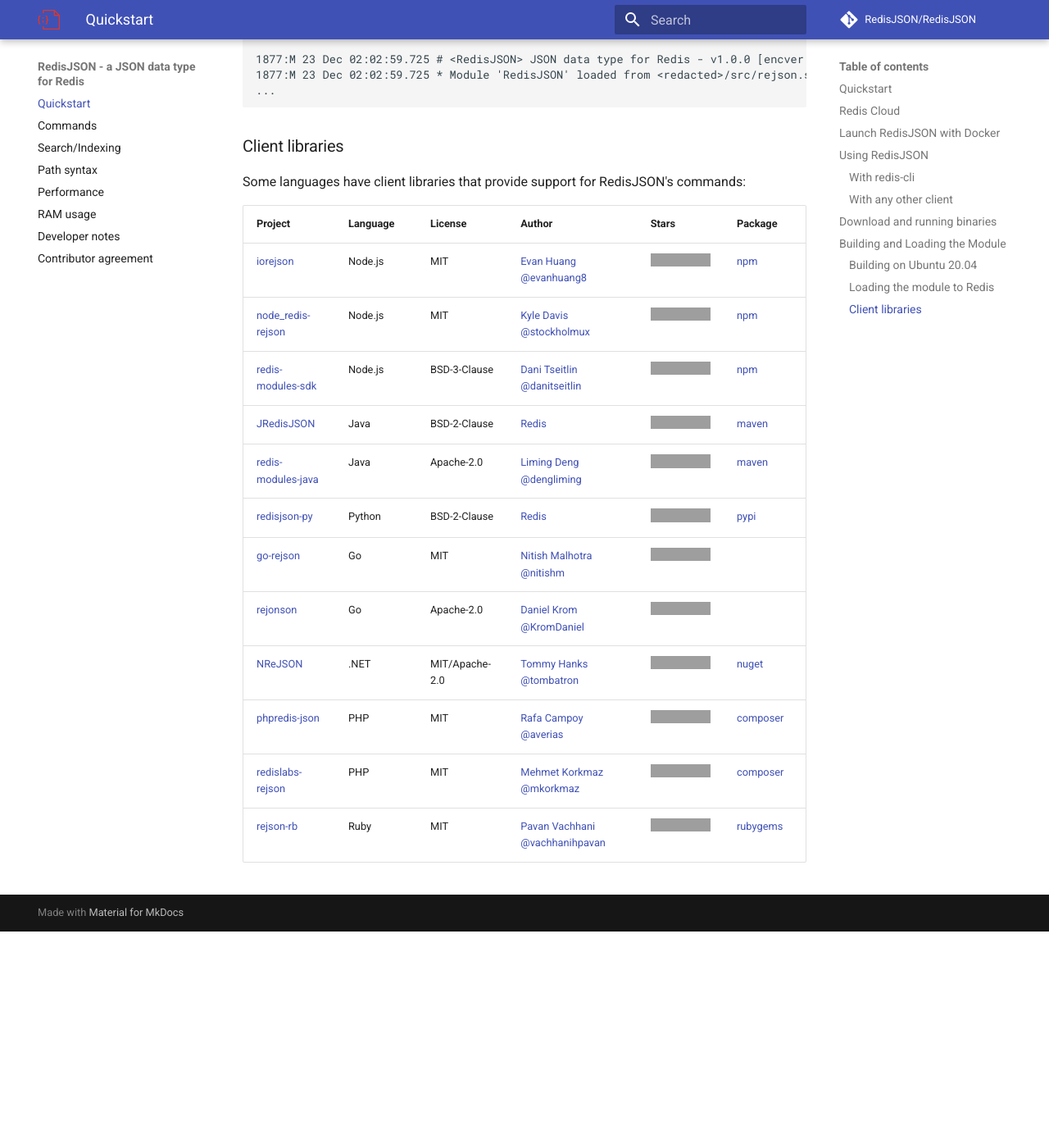
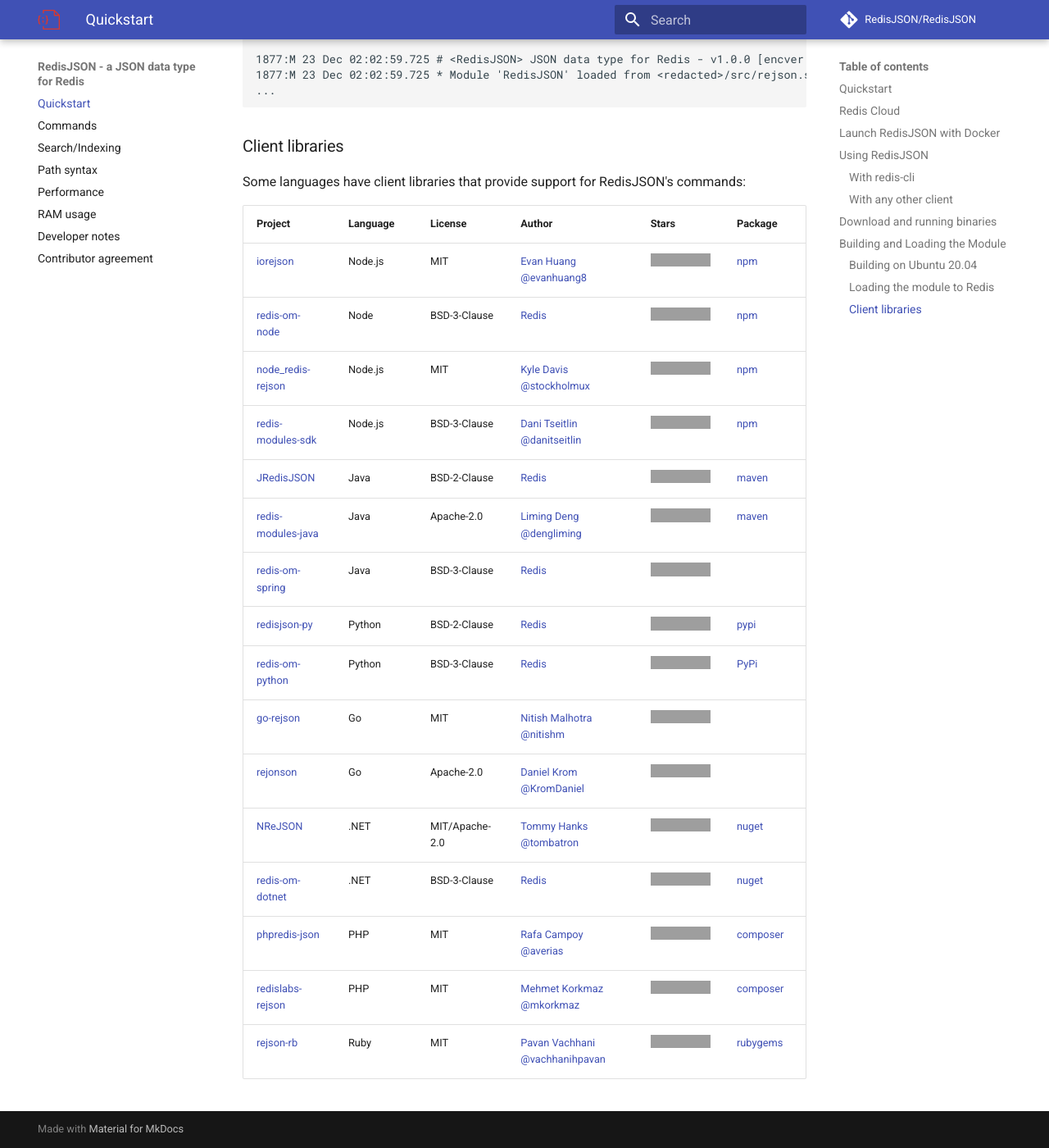
Before and after one commit to RedisJSON/RedisJSON, an MkDocs documentation site: the page built from docs/index.md, in a window 1280 px wide and 1400 px high, scrolled down 5527 px. Shown: the whole window at 82% size. Built offline with MkDocs 1.6.1 and Material for MkDocs 9.7.7, drawn with Linux system fonts in a browser that asks for light colours; comment, search, counter and statistics services are not loaded; before the commit the page ends 6663 px from its top, so only the background shows below that; grey boxes are pictures that could not be loaded.

Commit message:
Adding Redis OM libraries to client libraries list.

```diff
--- a/docs/index.md
+++ b/docs/index.md
@@ -228,14 +228,18 @@
 | Project | Language | License | Author | Stars | Package |
 | ------- | -------- | ------- | ------ | ----- | --- |
 | [iorejson][iorejson-url] | Node.js | MIT | [Evan Huang @evanhuang8][iorejson-author] | [![iorejson-stars]][iorejson-url] | [npm][iorejson-package] |
+| [redis-om-node][redis-om-node-url]  | Node | BSD-3-Clause | [Redis][redis-om-node-author] | [![redis-om-node-stars]][redis-om-node-url] | [npm][redis-om-node-package] |
 | [node_redis-rejson][node_redis-rejson-url] | Node.js | MIT | [Kyle Davis @stockholmux][node_redis-rejson-author] | [![node_redis-rejson-stars]][node_redis-rejson-url] | [npm][node_redis-rejson-package]  |
 | [redis-modules-sdk][redis-modules-sdk-url] | Node.js | BSD-3-Clause | [Dani Tseitlin @danitseitlin][redis-modules-sdk-author] | [![redis-modules-sdk-stars]][redis-modules-sdk-url] | [npm][redis-modules-sdk-package] |
 | [JRedisJSON][JRedisJSON-url] | Java | BSD-2-Clause | [Redis][JRedisJSON-author] | [![JRedisJSON-stars]][JRedisJSON-url] | [maven][JRedisJSON-package] |
 | [redis-modules-java][redis-modules-java-url] | Java | Apache-2.0 | [Liming Deng @dengliming][redis-modules-java-author] | [![redis-modules-java-stars]][redis-modules-java-url] | [maven][redis-modules-java-package] |
+| [redis-om-spring][redis-om-spring-url]  | Java | BSD-3-Clause | [Redis][redis-om-spring-author] | [![redis-om-spring-stars]][redis-om-spring-url] | |
 | [redisjson-py][rejson-py-url]  | Python | BSD-2-Clause | [Redis][rejson-py-author] | [![rejson-py-stars]][rejson-py-url] | [pypi][rejson-py-package] |
+| [redis-om-python][redis-om-python-url]  | Python | BSD-3-Clause | [Redis][redis-om-python-author] | [![redis-om-python-stars]][redis-om-python-url] | [PyPi][redis-om-python-package] |
 | [go-rejson][go-rejson-url] | Go | MIT | [Nitish Malhotra @nitishm][go-rejson-author] | [![go-rejson-stars]][go-rejson-url] | |
 | [rejonson][rejonson-url] | Go | Apache-2.0 | [Daniel Krom @KromDaniel][rejonson-author] | [![rejonson-stars]][rejonson-url] | |
 | [NReJSON][NReJSON-url]  | .NET | MIT/Apache-2.0 | [Tommy Hanks @tombatron][NReJSON-author] | [![NReJSON-stars]][NReJSON-url] | [nuget][NReJSON-package] |
+| [redis-om-dotnet][redis-om-dotnet-url]  | .NET | BSD-3-Clause | [Redis][redis-om-dotnet-author] | [![redis-om-dotnet-stars]][redis-om-dotnet-url] | [nuget][redis-om-dotnet-package] |
 | [phpredis-json][phpredis-json-url]  | PHP | MIT | [Rafa Campoy @averias][phpredis-json-author] | [![phpredis-json-stars]][phpredis-json-url] | [composer][phpredis-json-package] |
 | [redislabs-rejson][redislabs-rejson-url]  | PHP | MIT | [Mehmet Korkmaz @mkorkmaz][redislabs-rejson-author] | [![redislabs-rejson-stars]][redislabs-rejson-url] | [composer][redislabs-rejson-package] |
 | [rejson-rb][rejson-rb-url]  | Ruby | MIT | [Pavan Vachhani @vachhanihpavan][rejson-rb-author] | [![rejson-rb-stars]][rejson-rb-url] | [rubygems][rejson-rb-package]|
@@ -299,3 +303,22 @@
 [rejson-rb-url]: https://github.com/vachhanihpavan/rejson-rb
 [rejson-rb-package]: https://rubygems.org/gems/rejson-rb
 [rejson-rb-stars]: https://img.shields.io/github/stars/vachhanihpavan/rejson-rb.svg?style=social&amp;label=Star&amp;maxAge=2592000
+
+[redis-om-python-url]: https://github.com/redis/redis-om-python
+[redis-om-python-author]: https://redis.com
+[redis-om-python-package]: https://pypi.org/project/redis-om/
+[redis-om-python-stars]: https://img.shields.io/github/stars/redis/redis-om-python.svg?style=social&amp;label=Star&amp;maxAge=2592000
+
+[redis-om-spring-url]: https://github.com/redis/redis-om-spring
+[redis-om-spring-author]: https://redis.com
+[redis-om-spring-stars]: https://img.shields.io/github/stars/redis/redis-om-spring.svg?style=social&amp;label=Star&amp;maxAge=2592000
+
+[redis-om-node-url]: https://github.com/redis/redis-om-node
+[redis-om-node-author]: https://redis.com
+[redis-om-node-package]: https://www.npmjs.com/package/redis-om
+[redis-om-node-stars]: https://img.shields.io/github/stars/redis/redis-om-node.svg?style=social&amp;label=Star&amp;maxAge=2592000
+
+[redis-om-dotnet-url]: https://github.com/redis/redis-om-dotnet
+[redis-om-dotnet-author]: htts://redis.com
+[redis-om-dotnet-package]: https://www.nuget.org/packages/Redis.OM/
+[redis-om-dotnet-stars]: https://img.shields.io/github/stars/redis/redis-om-dotnet.svg?style=social&amp;label=Star&amp;maxAge=2592000
```
Also changed, not shown: README.md (+22 -0 lines).
